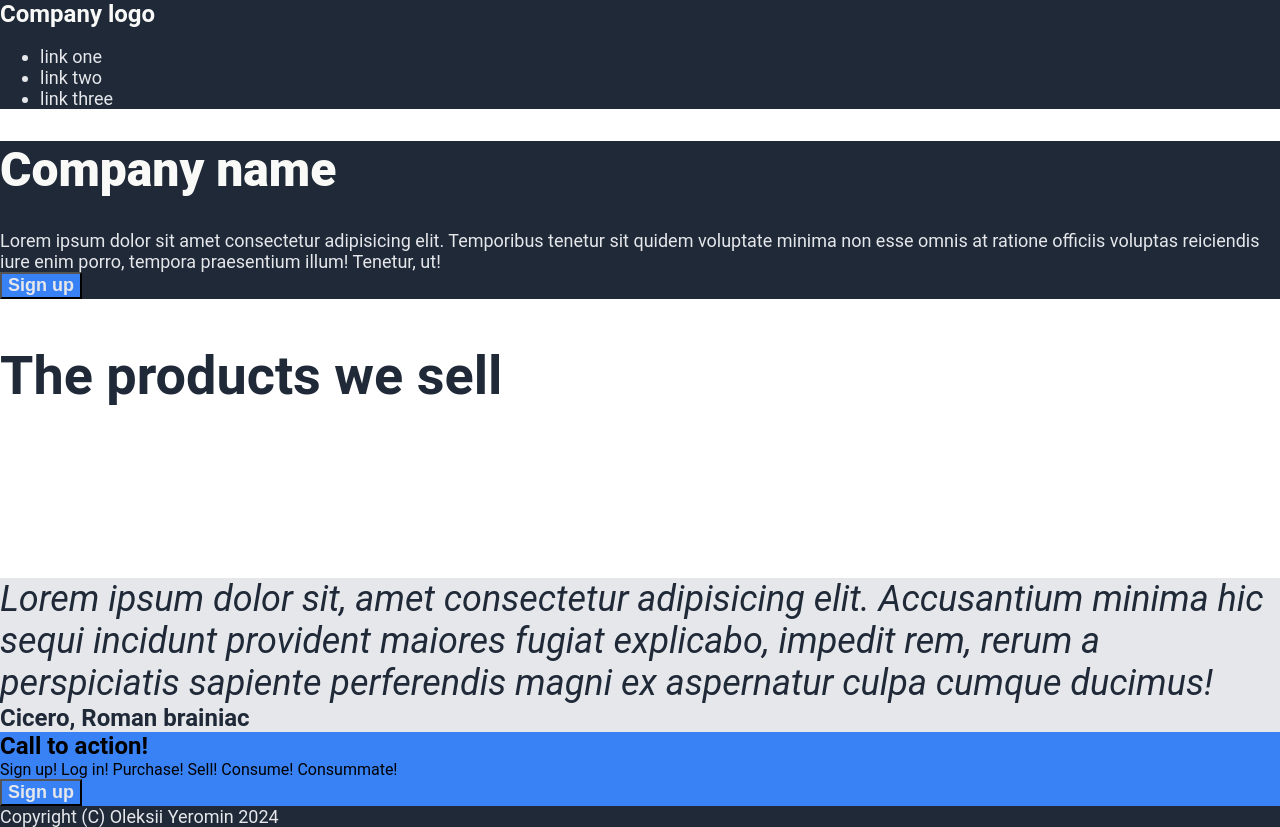
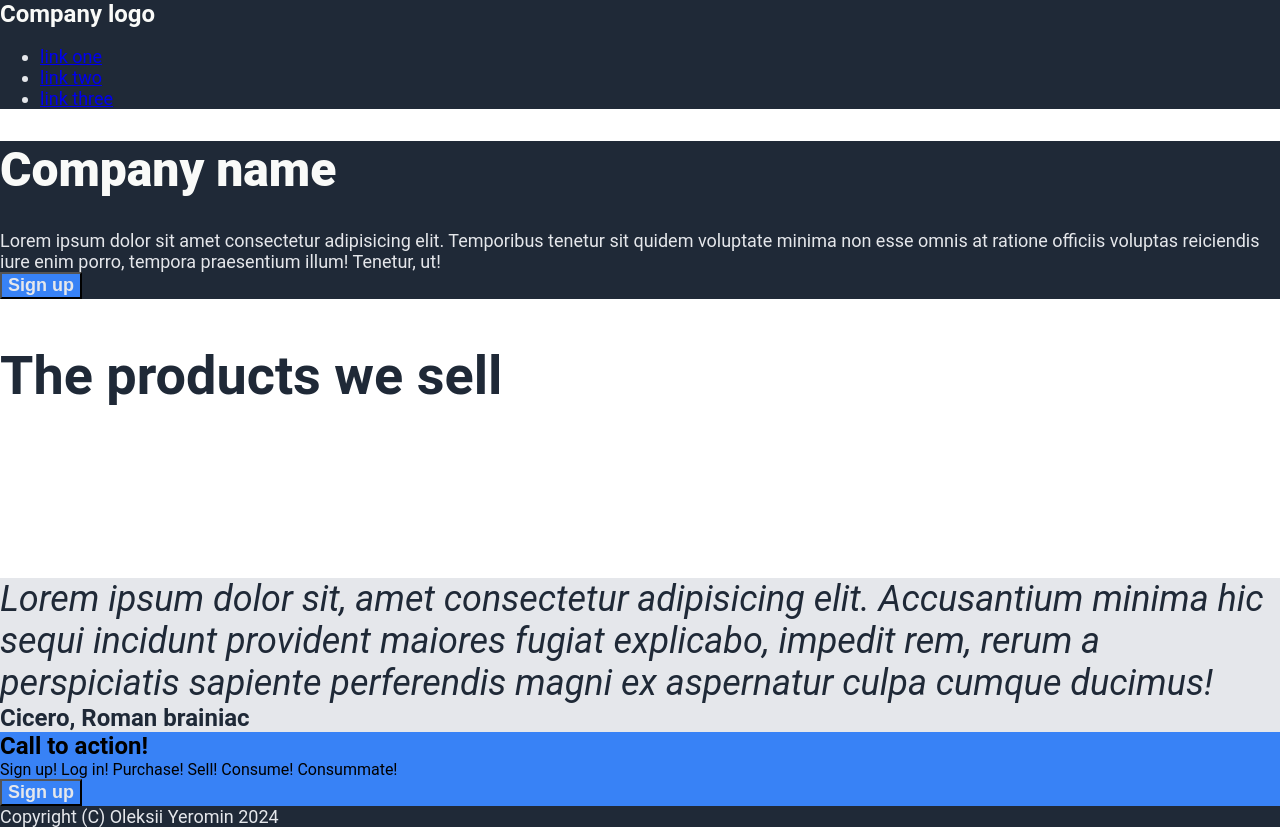
Before and after one commit to OlYeromin/ladning-page, a plain HTML site: page index.html in a window 1280 px wide. Drawn offline with Linux system fonts and the light colour scheme.

Commit message:
Add links to the header

```diff
--- a/index.html
+++ b/index.html
@@ -12,9 +12,9 @@
             Company logo
         </div>
         <ul>
-            <li>link one</li>
-            <li>link two</li>
-            <li>link three</li>
+            <li><a href="#">link one</a></li>
+            <li><a href="#">link two</a></li>
+            <li><a href="#">link three</a></li>
         </ul>
     </div>
 
```
